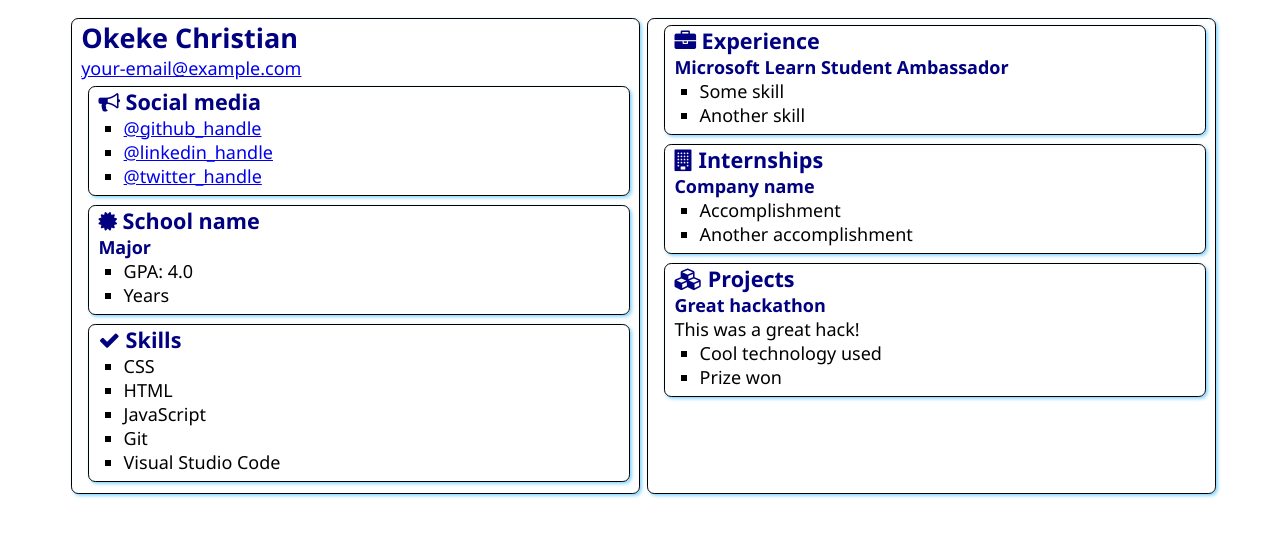
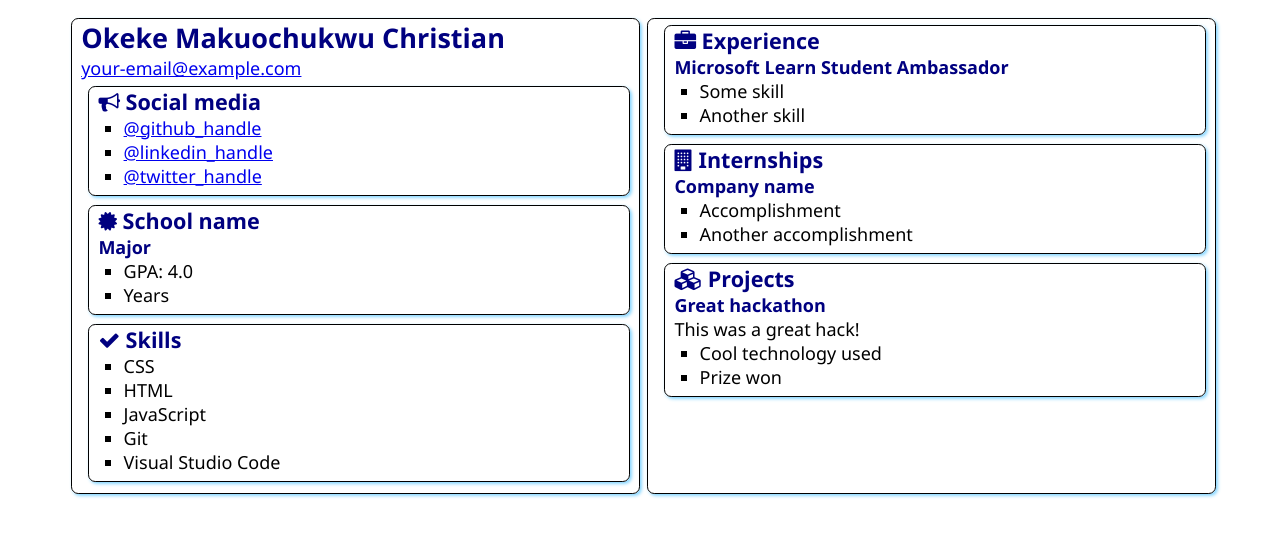
Before and after one commit to Makuo67/SATechnicalOnboarding, a plain HTML site: page src/index.html in a window 1280 px wide. Drawn offline with Linux system fonts and the light colour scheme.

Commit message:
Added my Name
Added my Name

```diff
--- a/src/index.html
+++ b/src/index.html
@@ -12,7 +12,7 @@
 <body>
     <main>
         <article class="box">
-            <h1>Okeke Christian</h1>
+            <h1>Okeke Makuochukwu Christian</h1>
             <div><a href="mailto:your.email@example.com">your-email@example.com</a></div>
 
             <section class="box">
```
